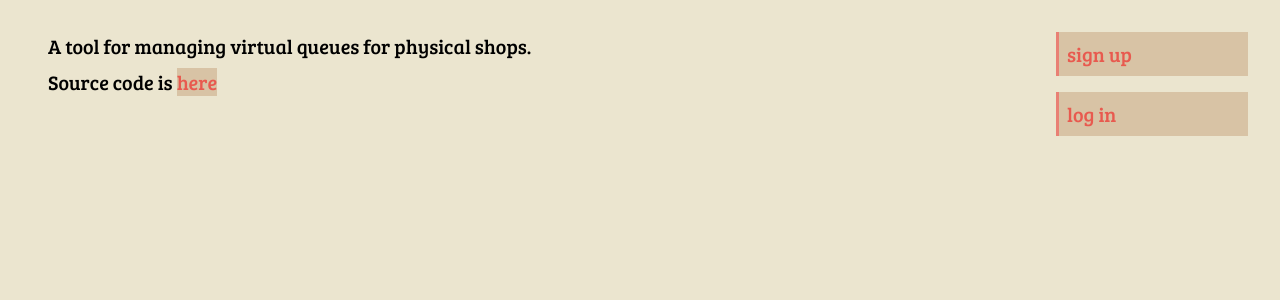
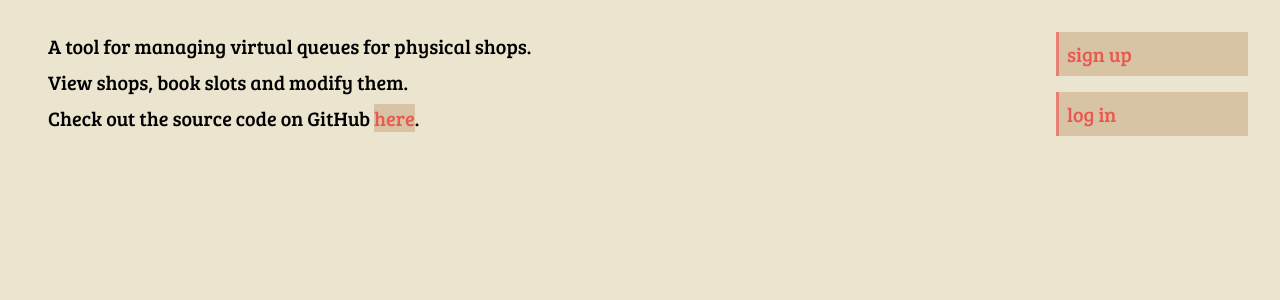
Before and after one commit to ollydevulder/slots-project, a Django app: page / in a window 1280 px wide. Shown: the part 145-445 px from the top of the page. Run offline with Django 3.2, Linux system fonts and the light colour scheme.

Commit message:
Add modify slot feature and various style changes
 - add modify_view() view
 - modify shop-slots.html to allow 2 different views
 - some style changes
 - home link on all pages

```diff
--- a/slots/static/slots/css/forms.css
+++ b/slots/static/slots/css/forms.css
@@ -28,13 +28,15 @@
     cursor: pointer;
     border-color: gray;
     border-left-color: var(--light-red);
-    font-size: 1.5rem;
+    /* font-size: 1.5rem; */
+    letter-spacing: 0.4rem;
 }
 
 .form input[type=submit]:focus {
     border-color: gray;
     border-left-color: var(--light-red);
-    font-size: 1.5rem;
+    /* font-size: 1.5rem; */
+    letter-spacing: 0.4rem;
 }
 
 .error {
--- a/slots/templates/slots/index.html
+++ b/slots/templates/slots/index.html
@@ -3,9 +3,11 @@
 {% block title %}Slots App{% endblock title %}
 
 {% block header %}Home{% endblock %}
+{% block homelink %}{% endblock %}
 
 {% block content %}
     <!--<p>This is the main page :)</p>-->
     <p>A tool for managing virtual queues for physical shops.</p>
-    <p>Source code is <a href="https://github.com/ollydevulder/slots-project" target="_blank">here</a></p>
+    <p>View shops, book slots and modify them.</p>
+    <p>Check out the source code on GitHub <a href="https://github.com/ollydevulder/slots-project" target="_blank">here</a>.</p>
 {% endblock %}
--- a/slots/templates/slots/slots.html
+++ b/slots/templates/slots/slots.html
@@ -13,7 +13,7 @@
                 <div class="slot">
                     <p>Slot {{ slot.position|add:1 }} at <a href="{% url 'slots:view-shop' pk=slot.shop.pk %}">{{ slot.shop.name }}</a>.</p>
                     <div class="buttons">
-                        <a class="modify" href="#">modify</a>
+                        <a class="modify" href="{% url 'slots:modify' shop=slot.shop.pk %}">modify</a>
                         <a class="cancel" href="{% url 'slots:manage-slot' method='cancel' shop=slot.shop.pk slot=slot.position %}">cancel</a>
                     </div>
                 </div>
--- a/slots/urls.py
+++ b/slots/urls.py
@@ -4,7 +4,7 @@ from . import views
 
 app_name = 'slots'
 urlpatterns = [
-    path('', views.index, name='index'),
+    path('', views.index_view, name='index'),
 
     path('login/', views.login_view, name='login'),
     path('logout/', views.logout_view, name='logout'),
@@ -13,7 +13,10 @@ urlpatterns = [
     path('shops/', views.ShopsView.as_view(), name='shops'),
     path('shops/<int:pk>/', views.ShopView.as_view(), name='view-shop'),
     path('shops/<int:shop>/<str:method>/<int:slot>/',
-         views.slot_manage_view, name='manage-slot'),
+        views.slot_manage_view,
+        name='manage-slot'
+    ),
+    path('shops/<int:shop>/modify/', views.modify_view, name='modify'),
 
     path('me/', views.user_view, name='user'),
     path('me/slots', views.SlotsView.as_view(), name='slots'),
--- a/slots/views.py
+++ b/slots/views.py
@@ -145,7 +145,7 @@ def signup_view(request):  # slots:signup
     return render(request, 'slots/signup.html', context)
 
 
-def index(request):  # slots:index
+def index_view(request):  # slots:index
     return render(request, 'slots/index.html')
 
 
@@ -162,6 +162,7 @@ def slot_manage_view(request, **kwargs):  # slots:manage-slot
     allowed_methods = {
         'book': book_slot_view,
         'cancel': cancel_slot_view,
+        'modify': modify_slot_view,
     }
 
     try:
@@ -180,8 +181,10 @@ def slot_manage_view(request, **kwargs):  # slots:manage-slot
         kwargs['owns'] = owns
 
         # Does the current user own any slots in the shop?
-        owns_any = bool(shop.slot_set.filter(user=request.user))
-        kwargs['owns_any'] = owns_any
+        owns_any = shop.slot_set.filter(user=request.user)
+        kwargs['owns_any'] = bool(owns_any)
+        if owns_any:
+            kwargs['user_slot'] = owns_any[0]
 
         # Carry out the action.
         return allowed_methods[kwargs['method']](request, **kwargs)
@@ -201,9 +204,15 @@ def book_slot_view(request, **kwargs):  # slots:manage-slot
 
         # Render success page.
         shop = kwargs['shop']
-        shop_url = reverse('slots:view-shop', args=[shop.pk])
-        slot_url = reverse('slots:slots')
-        message = f'You have booked slot #{slot.position+1} from <a href="{shop_url}">{shop.name}</a>. <a href="{slot_url}">View my slots.</a>'
+
+        message = """You have booked slot #{} from <a href="{}">{}</a>.<br>
+        You can view your booked slots <a href="{}">here</a>.
+        """.format(
+            slot.position + 1,
+            reverse('slots:view-shop', args=[shop.pk]),
+            shop.name,
+            reverse('slots:slots')
+        )
         context = {
             'message': message,
         }
@@ -232,6 +241,55 @@ def cancel_slot_view(request, **kwargs):  # slots:manage-slot
         raise Exception('User can only cancel slots owned by them.')
 
 
+def modify_slot_view(request, **kwargs): # slots:manage-slot
+    # Does the user own a slot in this shop? (yes)
+    # Is the slot taken? (no)
+    if kwargs['owns_any'] and not kwargs['taken']:
+        # Conditions satisfied.
+        # Set the user's first slot's user to NULL.
+        slot = kwargs['user_slot']
+        slot.user = None
+        slot.save()
+
+        # Set new slot's user to user.
+        slot = kwargs['slot']
+        slot.user = request.user
+        slot.save()
+
+        # Render success page.
+        shop = kwargs['shop']
+        message = """You have modified your slot at <a href="{}">{}</a> from
+        #{} to #{}.<br>If you want to change it again go <a href="{}">here</a>.
+        """.format(
+            reverse('slots:view-shop', args=[shop.pk]),
+            shop.name,
+            kwargs['user_slot'].position + 1,
+            slot.position + 1,
+            reverse('slots:modify', args=[shop.pk])
+        )
+        context = {
+            'message': message,
+        }
+
+        return render(request, 'slots/success.html', context=context)
+    else:
+        raise Exception('User cannot modify this slot.')
+
+
+@check_logged_in(LOGIN)
+def modify_view(request, **kwargs):  # slots:modify
+    shop = Shop.objects.get(pk=kwargs['shop'])
+    # Does the user have a slot in this shop?
+    if shop.slot_set.filter(user=request.user):
+        context = {
+            'modify': True,
+            'shop': shop,
+        }
+        return render(request, 'slots/shop-slots.html', context=context)
+    else:
+        return redirect('slots:shops')
+
+
 @method_decorator(check_logged_in(LOGIN), name='dispatch')
 class ShopsView(ListView):  # slots:shops
     model = Shop
@@ -243,8 +301,9 @@ class ShopsView(ListView):  # slots:shops
 @method_decorator(check_logged_in(LOGIN), name='dispatch')
 class ShopView(DetailView):  # slots:view-shop
     model = Shop
-    template_name = 'slots/shop-page.html'
+    template_name = 'slots/shop-slots.html'
     context_object_name = 'shop'
+
 
     def get_context_data(self, **kwargs):
         context = super().get_context_data(**kwargs)
@@ -252,9 +311,14 @@ class ShopView(DetailView):  # slots:view-shop
         # Add 'owns' var for template styling.
         # Does the shop have a slot owned by the current user?
         context['owns'] = bool(
-            context['shop'].slot_set.filter(user=self.request.user))
+            context['shop'].slot_set.filter(user=self.request.user)
+        )
+
+        context['modify'] = False
 
         return context
+
+
 
 
 @method_decorator(check_logged_in(LOGIN), name='dispatch')
--- a/static/css/style.css
+++ b/static/css/style.css
@@ -80,6 +80,11 @@ a:hover {
     color: var(--red);
 }
 
+.header * {
+    display: inline-block;
+    width: max-content;
+}
+
 .content {
     grid-area: content;
     margin: 1rem;
--- a/templates/base.html
+++ b/templates/base.html
@@ -13,7 +13,11 @@
 <body>
     <div class="container main-container">
         <div class="header">
-            <a href="{% url 'slots:index' %}"><h1>{% block header %}{% endblock %}</h1></a>
+            <h1>{% block header %}{% endblock %}</h1>
+            {% block homelink %}
+                <a href="{% url 'slots:index' %}" title="{% block headertitle %}Go back home.{% endblock %}">home</a>
+            {% endblock %}
+
         </div>
         <div class="content">
             {% block content %}{% endblock %}
```
Also changed, not shown: slots/templates/slots/shop-page.html (deleted, +0 -26 lines), slots/templates/slots/shop-slots.html (added, +36 -0 lines).
